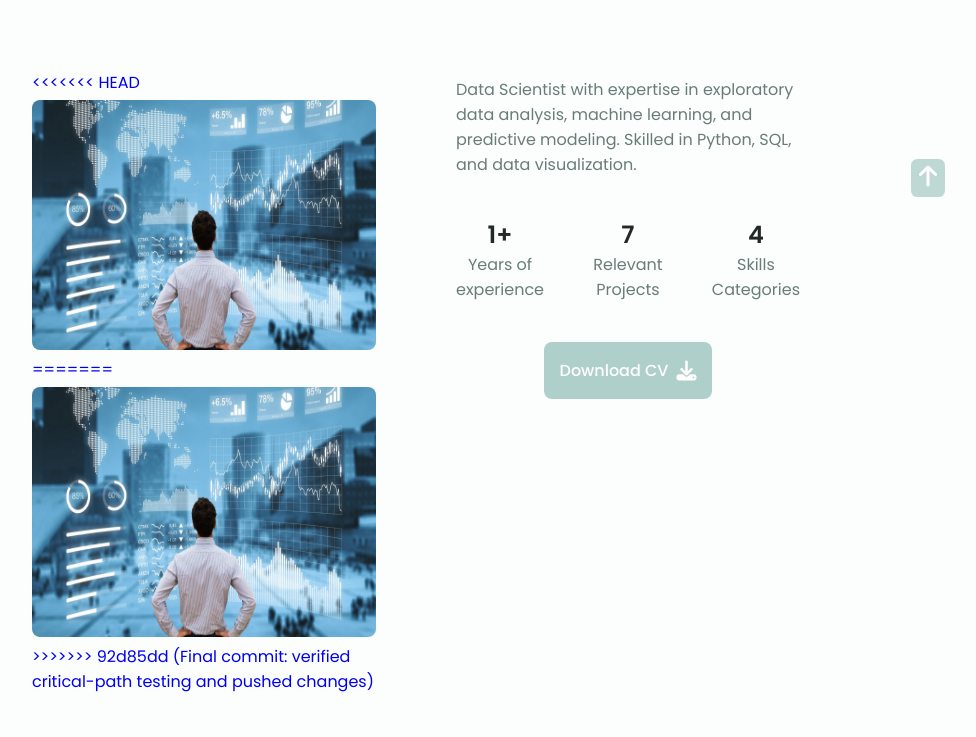
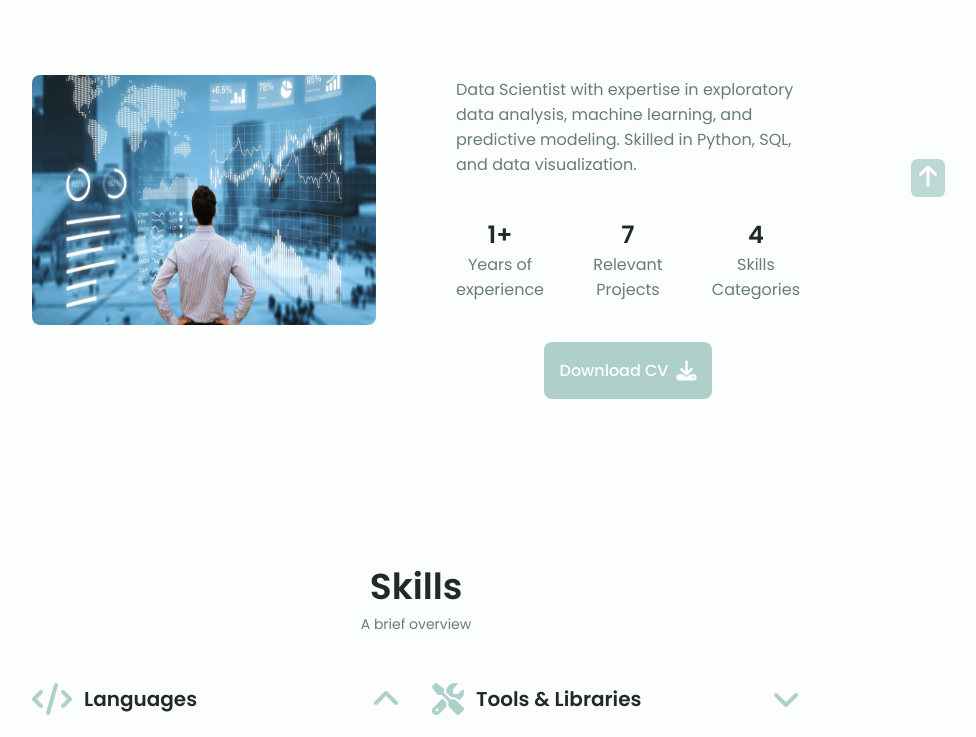
Before and after one commit to Praveengadwala06/PraveenPortFolio, a plain HTML site: page index.html in a window 1280 px wide. Shown: the part 763-1500 px from the top of the page, without its empty margins (224-1200 px from the left). Drawn offline with Linux system fonts and the light colour scheme.

Commit message:
Update index.html

```diff
--- a/index.html
+++ b/index.html
@@ -132,11 +132,8 @@
             <div class="about-container container grid">
                 <div class="about-container-img">
                     <a href="#about" target="_blank"  class="phd-link">
-<<<<<<< HEAD
                         <img src="img/data1.jpg" alt="visual asset (cover)." class="about-container-imgAlt">
-=======
-<img src="img/data1.jpg" alt="visual asset (cover)." class="about-container-imgAlt">
->>>>>>> 92d85dd (Final commit: verified critical-path testing and pushed changes)
+
                     </a>
                 </div>
 
```
